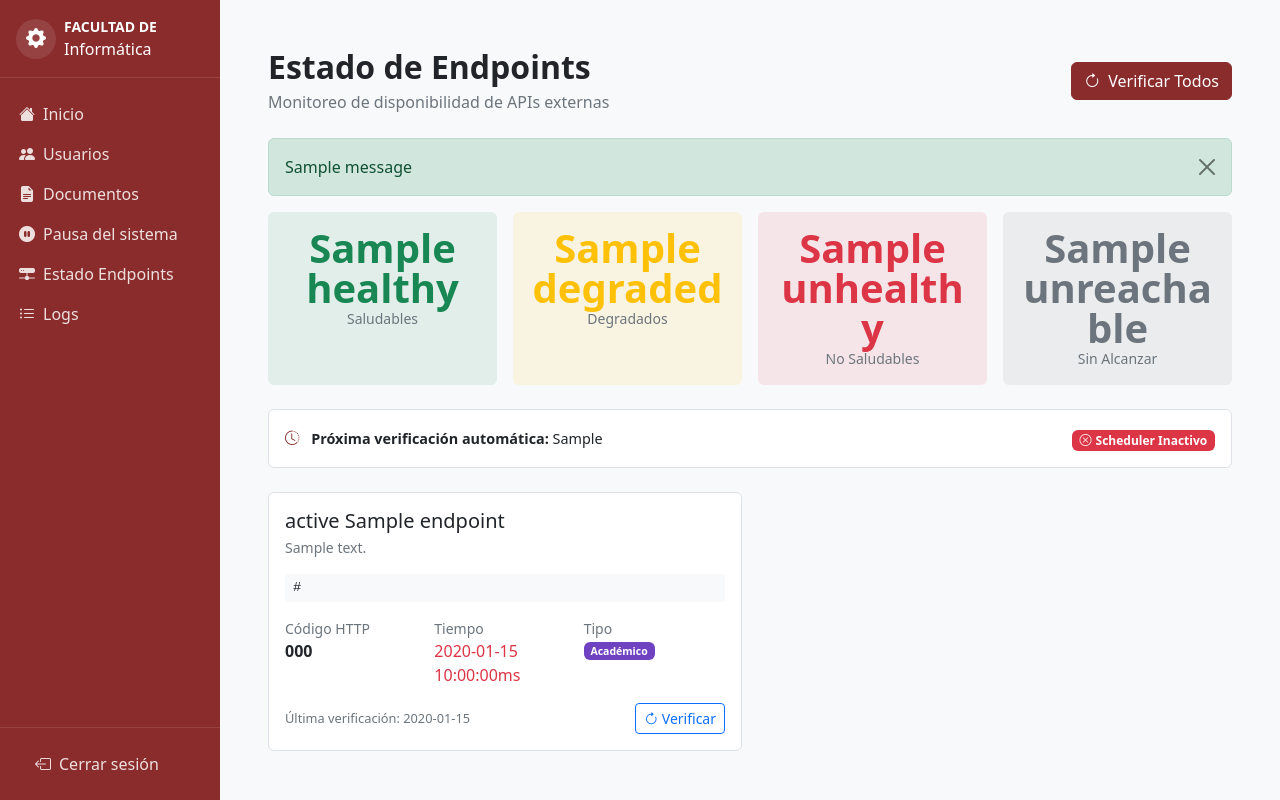
After one commit to LeandroRomag/TTPS-chatbot, a Python web app: template backend-flask/src/web/templates/endpoint_status/index.html in a window 1280 px wide. The commit adds this page. Run offline with Jinja, Linux system fonts and the light colour scheme; the template is opened without the code that fills it: most values are stand-ins (such as "Sample title", 1, 10 or a date in 2020); one stand-in notice (Sample message) is shown.

Commit message:
EndpointStatus

```diff
--- a/backend-flask/pyproject.toml
+++ b/backend-flask/pyproject.toml
@@ -20,7 +20,9 @@ dependencies = [
     "openai (==0.28.0)",
     "phonenumbers (>=9.0.19,<10.0.0)",
     "flask-sqlalchemy-lite (>=0.2.1,<0.3.0)",
+    "apscheduler (>=3.10.0,<4.0.0)",
 ]
+
 
 
 [build-system]
--- /dev/null
+++ b/backend-flask/src/core/monitoring/__init__.py
@@ -0,0 +1 @@
+# Monitoring module initialization
--- /dev/null
+++ b/backend-flask/src/web/templates/endpoint_status/index.html
@@ -0,0 +1,232 @@
+{% extends "base.html" %}
+
+{% block title %}Estado de Endpoints - Facultad de Informática{% endblock %}
+
+{% block extra_styles %}
+.status-card {
+transition: all 0.2s ease;
+}
+
+.status-card:hover {
+transform: translateY(-2px);
+box-shadow: 0 4px 12px rgba(0, 0, 0, 0.15);
+}
+
+.endpoint-url {
+font-family: 'Courier New', monospace;
+font-size: 0.85rem;
+background-color: #f8f9fa;
+padding: 0.25rem 0.5rem;
+border-radius: 4px;
+word-break: break-all;
+}
+
+.stats-number {
+font-size: 2.5rem;
+font-weight: 700;
+line-height: 1;
+}
+
+.response-time {
+font-weight: 500;
+}
+
+.response-time.fast { color: #198754; }
+.response-time.medium { color: #ffc107; }
+.response-time.slow { color: #dc3545; }
+
+.last-checked {
+font-size: 0.8rem;
+color: #6c757d;
+}
+
+.scheduler-info {
+font-size: 0.9rem;
+}
+{% endblock %}
+
+{% block body %}
+{% include "partials/_sidebar.html" %}
+
+<div class="d-flex flex-column flex-grow-1">
+    <!-- Main Content -->
+    <main class="main-content flex-grow-1 p-4 p-lg-5">
+        <!-- Header -->
+        <div class="d-flex justify-content-between align-items-center mb-4">
+            <div>
+                <h1 class="h2 fw-semibold text-dark mb-1">Estado de Endpoints</h1>
+                <p class="text-muted mb-0">Monitoreo de disponibilidad de APIs externas</p>
+            </div>
+            <form action="{{ url_for('endpoint_status.check_all') }}" method="POST" class="d-inline">
+                <button type="submit" class="btn btn-primary-custom">
+                    <i class="bi bi-arrow-clockwise me-2"></i>Verificar Todos
+                </button>
+            </form>
+        </div>
+
+        <!-- Flash Messages -->
+        {% with messages = get_flashed_messages(with_categories=true) %}
+        {% if messages %}
+        {% for category, message in messages %}
+        <div class="alert alert-{{ category }} alert-dismissible fade show" role="alert">
+            {{ message }}
+            <button type="button" class="btn-close" data-bs-dismiss="alert" aria-label="Close"></button>
+        </div>
+        {% endfor %}
+        {% endif %}
+        {% endwith %}
+
+        <!-- Summary Cards -->
+        <div class="row g-3 mb-4">
+            <div class="col-6 col-md-3">
+                <div class="card border-0 bg-success bg-opacity-10 h-100">
+                    <div class="card-body text-center py-3">
+                        <div class="stats-number text-success">{{ summary.healthy }}</div>
+                        <div class="text-muted small">Saludables</div>
+                    </div>
+                </div>
+            </div>
+            <div class="col-6 col-md-3">
+                <div class="card border-0 bg-warning bg-opacity-10 h-100">
+                    <div class="card-body text-center py-3">
+                        <div class="stats-number text-warning">{{ summary.degraded }}</div>
+                        <div class="text-muted small">Degradados</div>
+                    </div>
+                </div>
+            </div>
+            <div class="col-6 col-md-3">
+                <div class="card border-0 bg-danger bg-opacity-10 h-100">
+                    <div class="card-body text-center py-3">
+                        <div class="stats-number text-danger">{{ summary.unhealthy }}</div>
+                        <div class="text-muted small">No Saludables</div>
+                    </div>
+                </div>
+            </div>
+            <div class="col-6 col-md-3">
+                <div class="card border-0 bg-secondary bg-opacity-10 h-100">
+                    <div class="card-body text-center py-3">
+                        <div class="stats-number text-secondary">{{ summary.unreachable }}</div>
+                        <div class="text-muted small">Sin Alcanzar</div>
+                    </div>
+                </div>
+            </div>
+        </div>
+
+        <!-- Scheduler Info -->
+        <div class="card border mb-4">
+            <div class="card-body py-3">
+                <div class="d-flex align-items-center justify-content-between">
+                    <div class="scheduler-info">
+                        <i class="bi bi-clock-history me-2 text-primary-custom"></i>
+                        <strong>Próxima verificación automática:</strong> {{ next_check }}
+                    </div>
+                    <div>
+                        {% if scheduler_running %}
+                        <span class="badge bg-success"><i class="bi bi-check-circle me-1"></i>Scheduler Activo</span>
+                        {% else %}
+                        <span class="badge bg-danger"><i class="bi bi-x-circle me-1"></i>Scheduler Inactivo</span>
+                        {% endif %}
+                    </div>
+                </div>
+            </div>
+        </div>
+
+        <!-- Endpoints List -->
+        <div class="row g-3">
+            {% for endpoint in endpoints %}
+            <div class="col-12 col-lg-6">
+                <div class="card status-card border h-100">
+                    <div class="card-body">
+                        <div class="d-flex justify-content-between align-items-start mb-3">
+                            <div>
+                                <h5 class="card-title mb-1">
+                                    {{ endpoint.status_emoji }} {{ endpoint.name }}
+                                </h5>
+                                {% if endpoint.description %}
+                                <p class="text-muted small mb-0">{{ endpoint.description }}</p>
+                                {% endif %}
+                            </div>
+                            <span class="badge {{ endpoint.status_badge_class }}">
+                                {{ endpoint.status.value | upper }}
+                            </span>
+                        </div>
+
+                        <div class="endpoint-url mb-3">
+                            {{ endpoint.url }}
+                        </div>
+
+                        <div class="row g-2 mb-3">
+                            <div class="col-4">
+                                <div class="text-muted small">Código HTTP</div>
+                                <div class="fw-semibold">
+                                    {% if endpoint.status_code %}
+                                    {{ endpoint.status_code }}
+                                    {% else %}
+                                    <span class="text-muted">—</span>
+                                    {% endif %}
+                                </div>
+                            </div>
+                            <div class="col-4">
+                                <div class="text-muted small">Tiempo</div>
+                                <div
+                                    class="response-time {% if endpoint.response_time_ms %}{% if endpoint.response_time_ms < 1000 %}fast{% elif endpoint.response_time_ms < 3000 %}medium{% else %}slow{% endif %}{% endif %}">
+                                    {% if endpoint.response_time_ms %}
+                                    {{ endpoint.response_time_ms }}ms
+                                    {% else %}
+                                    <span class="text-muted">—</span>
+                                    {% endif %}
+                                </div>
+                            </div>
+                            <div class="col-4">
+                                <div class="text-muted small">Tipo</div>
+                                <div class="fw-semibold small">
+                                    {% if endpoint.endpoint_type.value == 'gestion_docente' %}
+                                    <span class="badge bg-info">Gestión</span>
+                                    {% else %}
+                                    <span class="badge bg-purple" style="background-color: #6f42c1;">Académico</span>
+                                    {% endif %}
+                                </div>
+                            </div>
+                        </div>
+
+                        {% if endpoint.error_message %}
+                        <div class="alert alert-danger py-2 mb-3 small">
+                            <i class="bi bi-exclamation-triangle me-1"></i>
+                            {{ endpoint.error_message }}
+                        </div>
+                        {% endif %}
+
+                        <div class="d-flex justify-content-between align-items-center">
+                            <div class="last-checked">
+                                {% if endpoint.last_checked %}
+                                Última verificación: {{ endpoint.last_checked.strftime('%d/%m/%Y %H:%M') }}
+                                {% else %}
+                                Nunca verificado
+                                {% endif %}
+                            </div>
+                            <form action="{{ url_for('endpoint_status.manual_check', endpoint_id=endpoint.id) }}"
+                                method="POST" class="d-inline">
+                                <button type="submit" class="btn btn-sm btn-outline-primary" title="Verificar">
+                                    <i class="bi bi-arrow-clockwise"></i> Verificar
+                                </button>
+                            </form>
+                        </div>
+                    </div>
+                </div>
+            </div>
+
+            {% else %}
+            <div class="col-12">
+                <div class="card border">
+                    <div class="card-body text-center py-5">
+                        <i class="bi bi-inbox display-4 text-muted mb-3"></i>
+                        <p class="text-muted mb-0">No hay endpoints configurados para monitorear.</p>
+                    </div>
+                </div>
+            </div>
+            {% endfor %}
+        </div>
+
+    </main>
+</div>
+{% endblock %}
--- a/backend-flask/src/web/templates/partials/_sidebar.html
+++ b/backend-flask/src/web/templates/partials/_sidebar.html
@@ -46,12 +46,13 @@
             </a>
         </li>
         <li class="nav-item">
-            <a href="#"
-                class="nav-link d-flex align-items-center gap-2 px-3 py-2 {% if active_page == 'estado' %}active{% endif %}">
-                <i class="bi bi-grid-fill"></i>
-                <span>Estado del sistema</span>
+            <a href="{{ url_for('endpoint_status.index') }}"
+                class="nav-link d-flex align-items-center gap-2 px-3 py-2 {% if active_page == 'endpoints' %}active{% endif %}">
+                <i class="bi bi-hdd-network-fill"></i>
+                <span>Estado Endpoints</span>
             </a>
         </li>
+
         <li class="nav-item">
             <a href="#"
                 class="nav-link d-flex align-items-center gap-2 px-3 py-2 {% if active_page == 'logs' %}active{% endif %}">
```
Also changed, not shown: backend-flask/src/__init__.py (+21 -1 lines), backend-flask/src/core/monitoring/endpoint_status.py (added, +94 -0 lines), backend-flask/src/core/scheduler.py (added, +82 -0 lines), backend-flask/src/core/services/endpoint_monitor_service.py (added, +211 -0 lines), backend-flask/src/web/controllers/endpoint_status_controller.py (added, +51 -0 lines), backend-flask/data/chatbot.db, 1 other file.
